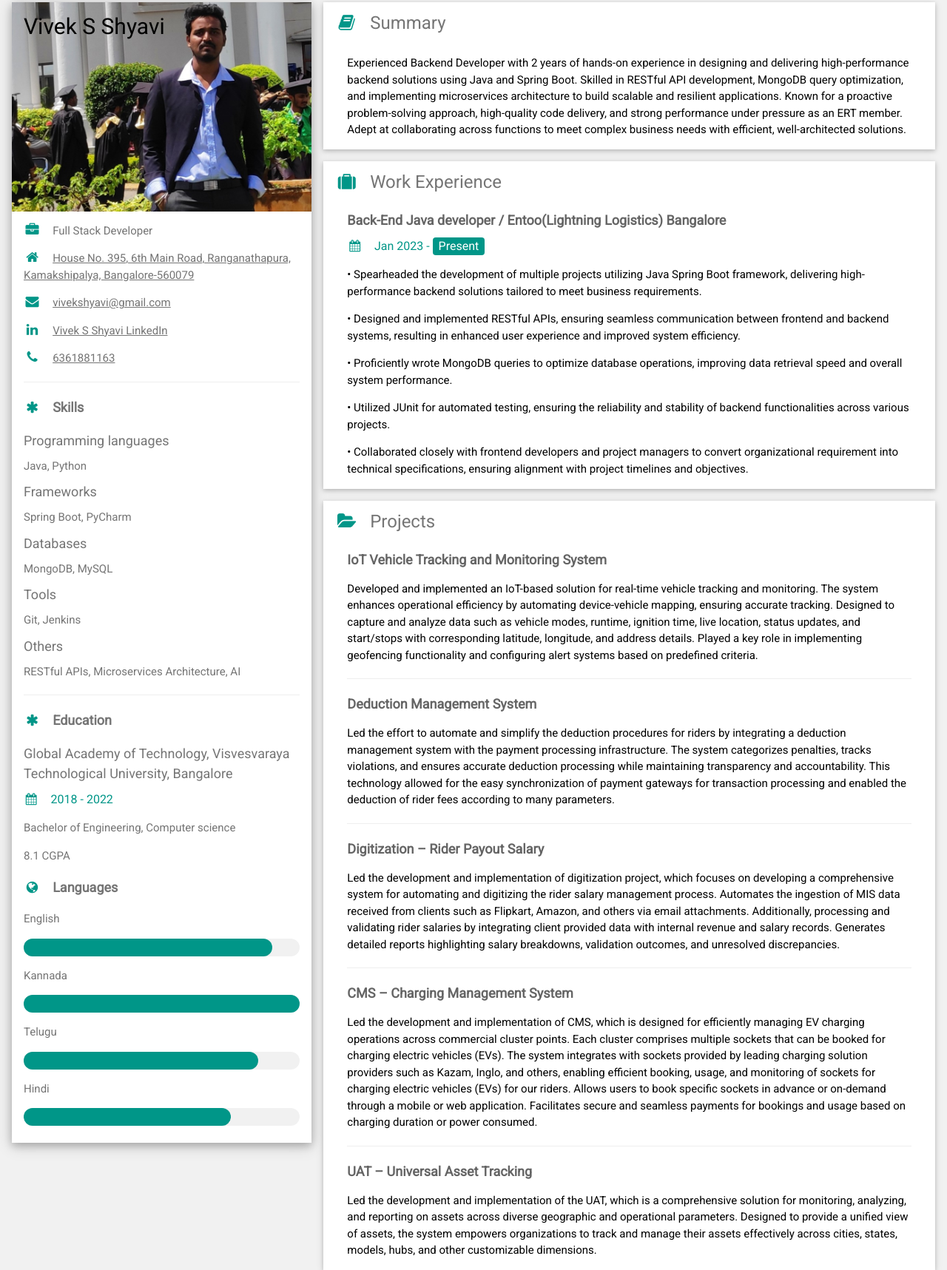
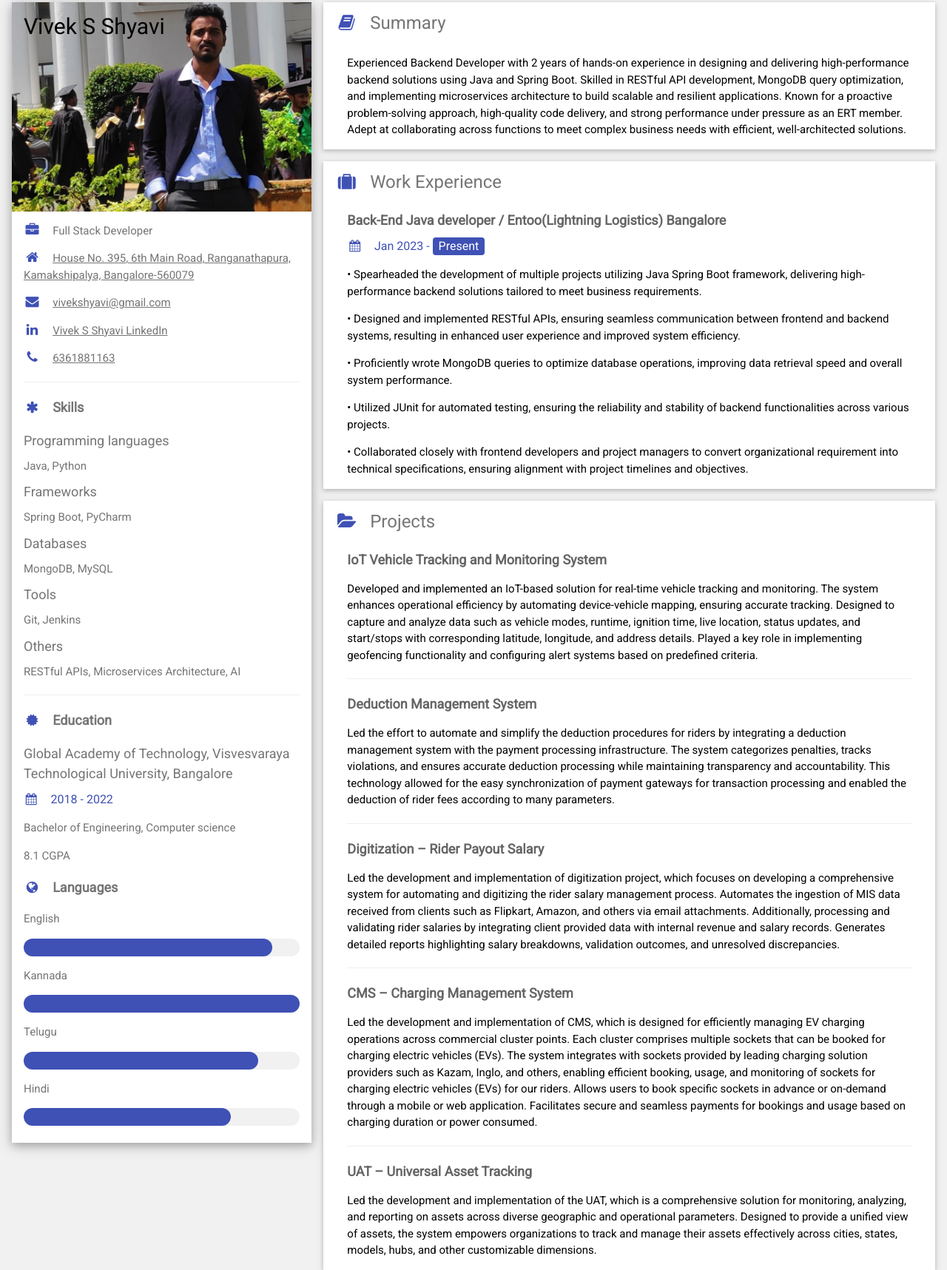
Before and after one commit to vivek-shyavi/MyResume, a plain HTML site: page vivekResume.html in a window 1280 px wide. Shown: the part 13-1730 px from the top of the page at 74% size. Drawn offline with nearby package versions, Linux system fonts and the light colour scheme.

Commit message:
Update vivekResume.html

```diff
--- a/vivekResume.html
+++ b/vivekResume.html
@@ -38,26 +38,26 @@
                         </div>
                     </div>
                     <div class="w3-container">
-                        <p><i class="fa fa-briefcase fa-fw w3-margin-right w3-large w3-text-teal"></i>Full Stack
+                        <p><i class="fa fa-briefcase fa-fw w3-margin-right w3-large w3-text-indigo"></i>Full Stack
                             Developer</p>
                         <p><a href="https://maps.app.goo.gl/RE3cMdpz1P6VSus17" target="_blank"><i
-                                    class="fa fa-home fa-fw w3-margin-right w3-large w3-text-teal"></i>House No. 395,
+                                    class="fa fa-home fa-fw w3-margin-right w3-large w3-text-indigo"></i>House No. 395,
                                 6th Main
                                 Road, Ranganathapura, Kamakshipalya, Bangalore-560079</a></p>
                         <p><a href="mailto:vivekshyavi@gmail.com"><i
-                                    class="fa fa-envelope fa-fw w3-margin-right w3-large w3-text-teal"
+                                    class="fa fa-envelope fa-fw w3-margin-right w3-large w3-text-indigo"
                                     target="_blank"></i>vivekshyavi@gmail.com
                             </a></p>
                         <p><a href="https://www.linkedin.com/in/vivek-s-shyavi-5b46ab1a8/" target="_blank"><i
-                                    class="fa fa-linkedin fa-fw w3-margin-right w3-large w3-text-teal"></i>Vivek S
+                                    class="fa fa-linkedin fa-fw w3-margin-right w3-large w3-text-indigo"></i>Vivek S
                                 Shyavi LinkedIn</a></p>
                         <p><a href="tel:+6361881163" target="_blank"><i
-                                    class="fa fa-phone fa-fw w3-margin-right w3-large w3-text-teal"></i>6361881163</a>
+                                    class="fa fa-phone fa-fw w3-margin-right w3-large w3-text-indigo"></i>6361881163</a>
                         </p>
                         <hr>
 
                         <p class="w3-large"><b><i
-                                    class="fa fa-asterisk fa-fw w3-margin-right w3-text-teal"></i>Skills</b></p>
+                                    class="fa fa-asterisk fa-fw w3-margin-right w3-text-indigo"></i>Skills</b></p>
                         <div class="container my-5">
                             <section class="mb-5">
                                 <h5>Programming languages</h5>
@@ -83,32 +83,32 @@
                         <hr>
 
                         <p class="w3-large"><b><i
-                                    class="fa fa-asterisk fa-fw w3-margin-right w3-text-teal"></i>Education</b></p>
+                                    class="fa fa-certificate fa-fw w3-margin-right w3-text-indigo"></i>Education</b></p>
                         <!-- <div class="w3-container"> -->
                         <h5>Global Academy of Technology, Visvesvaraya Technological University, Bangalore</h5>
-                        <h6 class="w3-text-teal"><i class="fa fa-calendar fa-fw w3-margin-right"></i>2018 - 2022</h6>
+                        <h6 class="w3-text-indigo"><i class="fa fa-calendar fa-fw w3-margin-right"></i>2018 - 2022</h6>
                         <p>Bachelor of Engineering, Computer science</p>
                         <p>8.1 CGPA</p>
                         <!-- </div> -->
 
 
                         <p class="w3-large w3-text-theme"><b><i
-                                    class="fa fa-globe fa-fw w3-margin-right w3-text-teal"></i>Languages</b></p>
+                                    class="fa fa-globe fa-fw w3-margin-right w3-text-indigo"></i>Languages</b></p>
                         <p>English</p>
                         <div class="w3-light-grey w3-round-xlarge">
-                            <div class="w3-round-xlarge w3-teal" style="height:24px;width:90%"></div>
+                            <div class="w3-round-xlarge w3-indigo" style="height:24px;width:90%"></div>
                         </div>
                         <p>Kannada</p>
                         <div class="w3-light-grey w3-round-xlarge">
-                            <div class="w3-round-xlarge w3-teal" style="height:24px;width:100%"></div>
+                            <div class="w3-round-xlarge w3-indigo" style="height:24px;width:100%"></div>
                         </div>
                         <p>Telugu</p>
                         <div class="w3-light-grey w3-round-xlarge">
-                            <div class="w3-round-xlarge w3-teal" style="height:24px;width:85%"></div>
+                            <div class="w3-round-xlarge w3-indigo" style="height:24px;width:85%"></div>
                         </div>
                         <p>Hindi</p>
                         <div class="w3-light-grey w3-round-xlarge">
-                            <div class="w3-round-xlarge w3-teal" style="height:24px;width:75%"></div>
+                            <div class="w3-round-xlarge w3-indigo" style="height:24px;width:75%"></div>
                         </div>
                         <br>
                     </div>
@@ -122,11 +122,9 @@
 
                 <div class="w3-container w3-card w3-white w3-margin-bottom">
                     <h3 class="w3-text-grey w3-padding-14"><i
-                            class="fa fa-book fa-fw w3-margin-right w3-xlarge w3-text-teal"></i>Summary
+                            class="fa fa-book fa-fw w3-margin-right w3-xlarge w3-text-indigo"></i>Summary
                     </h3>
                     <div class="w3-container">
-
-
                         <p>Experienced Backend Developer with 2 years of hands-on experience in designing and delivering
                             high-performance backend solutions using Java and Spring Boot. Skilled in RESTful API
                             development, MongoDB query optimization, and implementing microservices architecture to
@@ -144,13 +142,13 @@
 
                 <div class="w3-container w3-card w3-white w3-margin-bottom">
                     <h3 class="w3-text-grey w3-padding-14"><i
-                            class="fa fa-suitcase fa-fw w3-margin-right w3-xlarge w3-text-teal"></i>Work Experience
+                            class="fa fa-suitcase fa-fw w3-margin-right w3-xlarge w3-text-indigo"></i>Work Experience
                     </h3>
                     <div class="w3-container">
                         <h5 class="w3-opacity"><b>Back-End Java developer / Entoo(Lightning Logistics) Bangalore</b>
                         </h5>
-                        <h6 class="w3-text-teal"><i class="fa fa-calendar fa-fw w3-margin-right"></i>Jan 2023 - <span
-                                class="w3-tag w3-teal w3-round">Present</span></h6>
+                        <h6 class="w3-text-indigo"><i class="fa fa-calendar fa-fw w3-margin-right"></i>Jan 2023 - <span
+                                class="w3-tag w3-indigo w3-round">Present</span></h6>
                         <p>• Spearheaded the development of multiple projects utilizing Java Spring Boot framework,
                             delivering
                             high-performance backend solutions tailored to meet business requirements.</p>
@@ -173,7 +171,7 @@
                 </div>
                 <div class="w3-container w3-card w3-white w3-margin-bottom">
                     <h3 class="w3-text-grey w3-padding-14"><i
-                            class="fa fa-folder-open fa-fw w3-margin-right w3-xlarge w3-text-teal"></i>Projects
+                            class="fa fa-folder-open fa-fw w3-margin-right w3-xlarge w3-text-indigo"></i>Projects
                     </h3>
                     <div class="w3-container">
                         <h5 class="w3-opacity"><b>IoT Vehicle Tracking and Monitoring System</b>
@@ -256,11 +254,14 @@
         <!-- End Page Container -->
     </div>
 
-    <footer class="w3-container w3-teal w3-center w3-margin-top">
+    <footer class="w3-container w3-indigo w3-center w3-margin-top">
         <p>Find me on social media.</p>
-        <a href="https://www.facebook.com/viveks.shyavi" target="_blank"><i class="fa fa-facebook-official w3-hover-opacity"></a></i>
-        <a href="https://www.instagram.com/shyavi_since2001/" target="_blank"><i class="fa fa-instagram w3-hover-opacity"></a></i>
-        <a href="https://www.linkedin.com/in/vivek-s-shyavi-5b46ab1a8/" target="_blank"><i class="fa fa-linkedin w3-hover-opacity"></a></i>
+        <a href="https://www.facebook.com/viveks.shyavi" target="_blank"><i
+                class="fa fa-facebook-official w3-hover-opacity"></a></i>
+        <a href="https://www.instagram.com/shyavi_since2001/" target="_blank"><i
+                class="fa fa-instagram w3-hover-opacity"></a></i>
+        <a href="https://www.linkedin.com/in/vivek-s-shyavi-5b46ab1a8/" target="_blank"><i
+                class="fa fa-linkedin w3-hover-opacity"></a></i>
         <p>Resume by Vivek S Shyavi</p>
     </footer>
 
```
